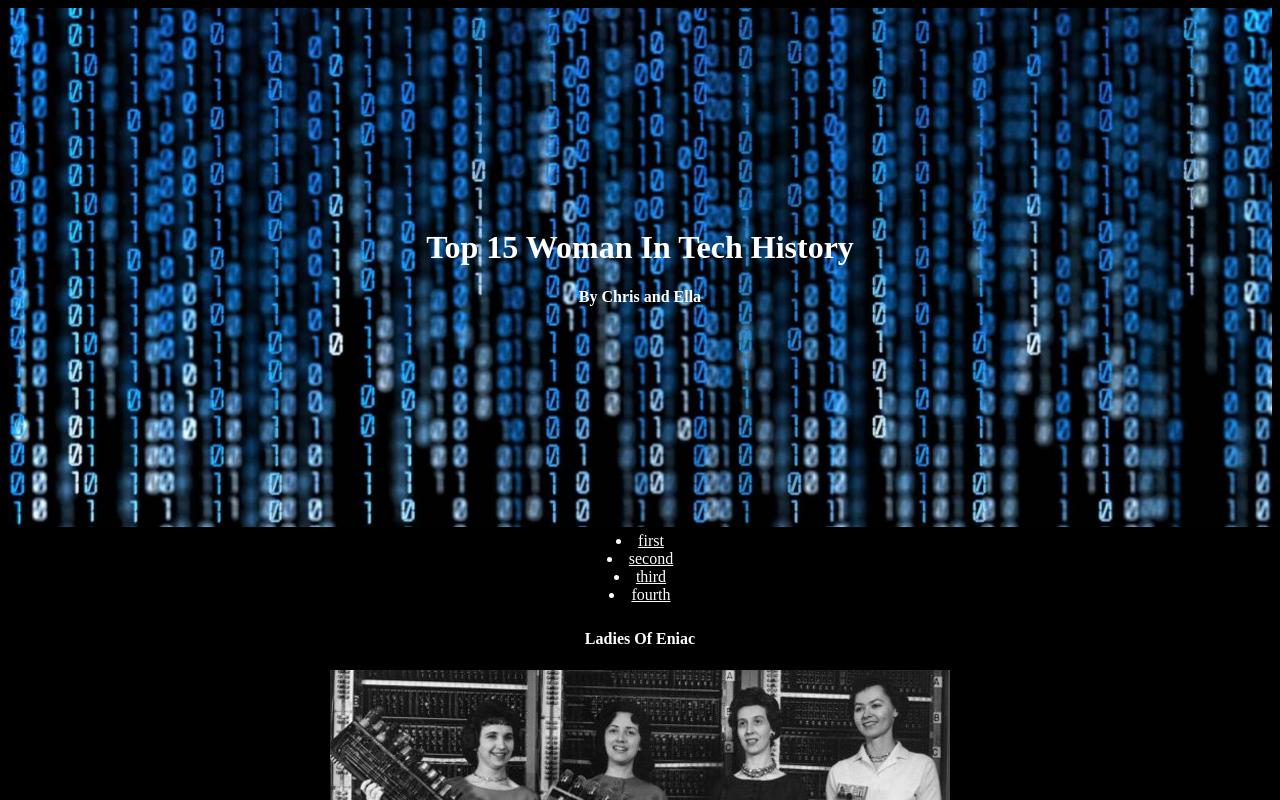
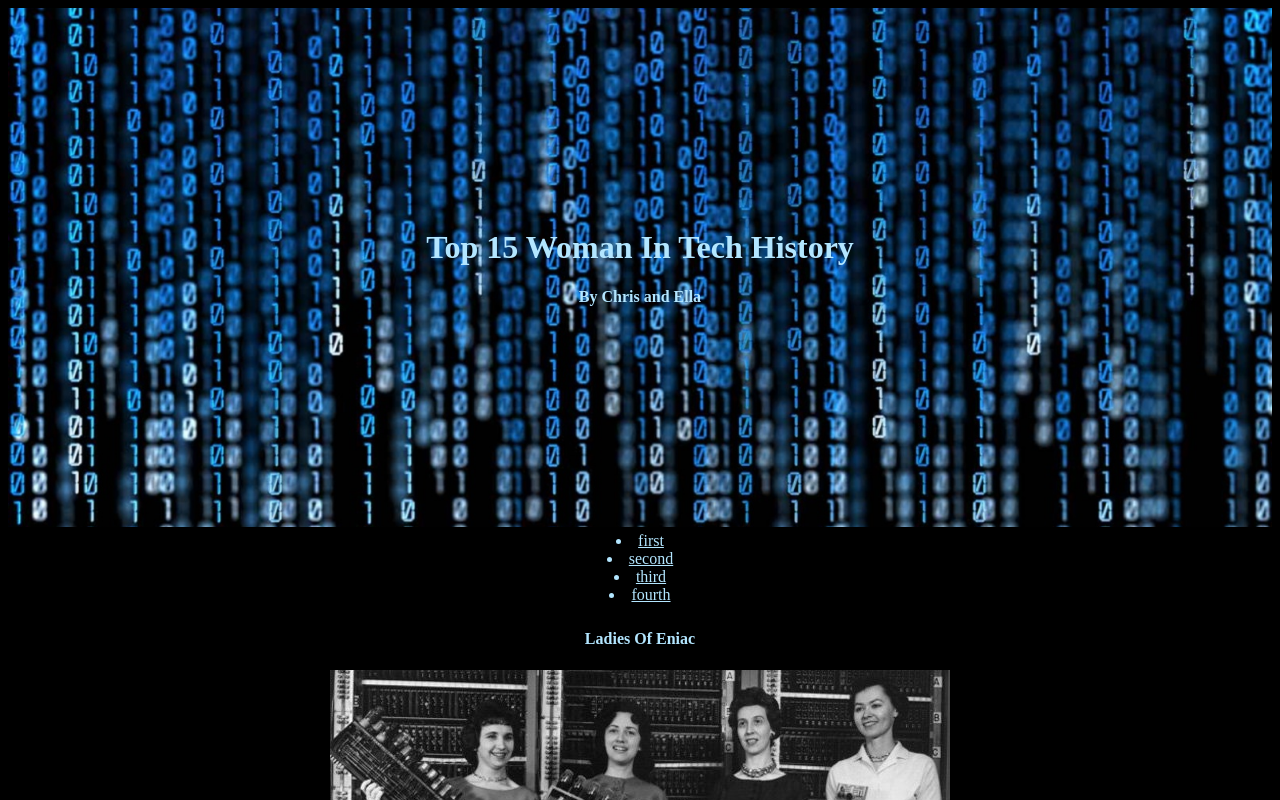
Before and after one commit to chr1st0pherhawkins/projectx, a website: page index.html in a window 1280 px wide. Shown: the top 800 px of the page. Drawn offline with Linux system fonts and the light colour scheme.

Commit message:
changed text-color and set to variable

```diff
--- a/src/scss/main.scss
+++ b/src/scss/main.scss
@@ -1,11 +1,13 @@
-body{
+$textColor : #b3e6ff;
+$hoverText : #ffbb99;
+
+body {
 text-align:center;
 background-color:#000;
-color:white;
+color:$textColor;
 }
 
-
-.header_wrapper{
+.header_wrapper {
 	background-image:url('../optimised/headerimage.jpg');
 	background-size:cover;
 	height: cover;
@@ -14,29 +16,32 @@ color:white;
 
 	.main_title{
 		text-align: center;
-		color: #fff;
+		color:$textColor;
 	}
+
 	.sub_title{
 		@extend .main_title;
 	}
 }
-nav{
+
+nav {
 	float:center;
 	padding:5px;
+
 	a{
-		color:white;
+		color:$textColor;
+
 		&:hover{
-			color: #E0FFFF;
+			color:$hoverText;
 		}
 	}
 }
 
-section{
+section {
 	width:80%;
-		padding-left:10%;
-		padding-right:10%;
+	padding-left:10%;
+	padding-right:10%;
+
 	article:{
-
 	}
-
 }
```
Also changed, not shown: styling/main.css, 1 other file.
